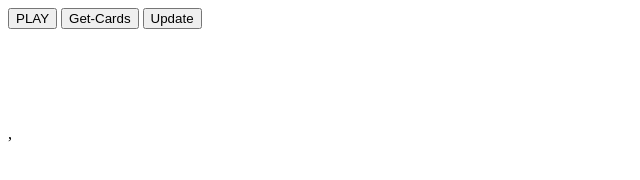
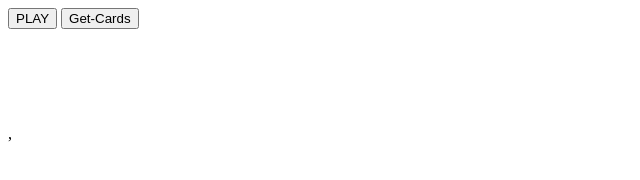
Before and after one commit to oaguilar738/Examen02, a plain HTML site: page client/batle.html in a window 1280 px wide. Shown: the top 180 px of the page, without its empty margins (0-640 px from the left). Drawn offline with nearby package versions, Linux system fonts and the light colour scheme.

Commit message:
Final commit

```diff
--- a/Server/server.js
+++ b/Server/server.js
@@ -52,7 +52,6 @@ MongoClient.connect(url, function(err, db) {
           const element = result[index];
           playCards.push(element);
         }
-        console.log(playCards);
         let query = { id: gameID };
         let newCARDS = { $push: { cards: { $each: playCards } } };
         dbo
--- a/client/batle.html
+++ b/client/batle.html
@@ -32,7 +32,7 @@
       <button id="Play">PLAY</button>
 
       <button id="Get-Cards">Get-Cards</button>
-      <button id="Update">Update</button>
+      <!--<button id="Update">Update</button>-->
       <p id="CON"></p>
       <div id="items" class="items"></div>
       <p id="index">,</p>
--- a/client/utils.js
+++ b/client/utils.js
@@ -8,7 +8,7 @@
     } else  if (document.getElementById("index").innerHTML == ","){
       document.getElementById("Play").addEventListener("click", PlayPokemon);
       document.getElementById("Get-Cards").addEventListener("click", getPokecards);
-      document.getElementById("Update").addEventListener("click", updateGameStat);
+      //document.getElementById("Update").addEventListener("click", updateGameStat);
     }
   });
 
@@ -127,7 +127,6 @@
   }
 
   function addCard(datos){
-    console.log(datos)
     let myData = datos
     let template = get_element_li_not_pokemon(myData.name, myData.typecard, myData.data)
     document.getElementById("items").innerHTML += template;
```
